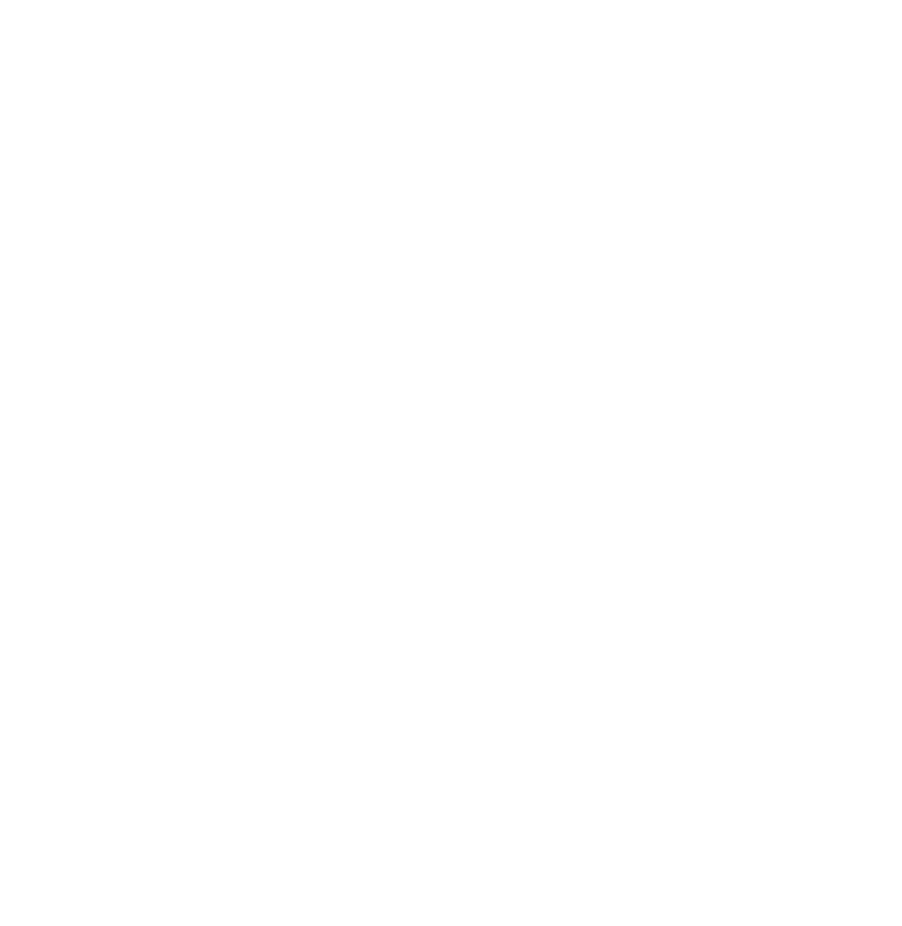
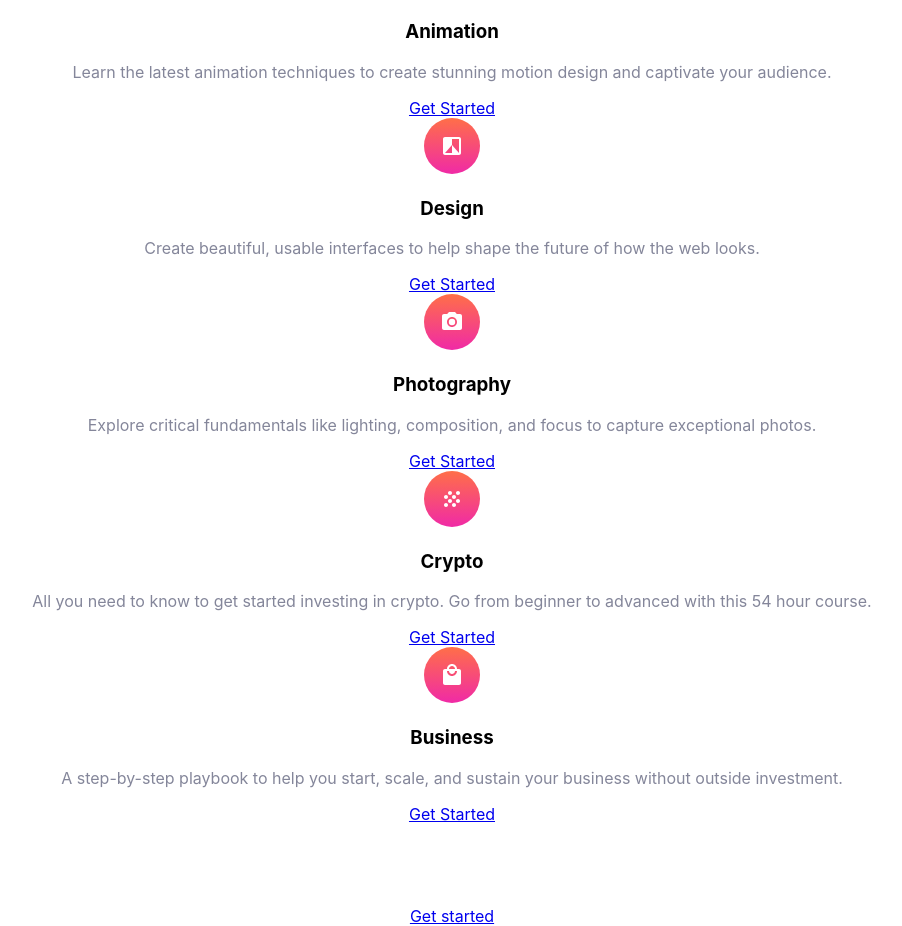
Before and after one commit to meilani/eLearningLandingPage, a React (Create React App) app: page / in a window 1280 px wide. Shown: the part 527-1453 px from the top of the page, without its empty margins (188-1090 px from the left). Before the commit the page ends 800 px from the top, so only its background shows below. Built offline with nearby package versions, Linux system fonts and the light colour scheme.

Commit message:
added card section and footer

```diff
--- a/package.json
+++ b/package.json
@@ -6,6 +6,7 @@
     "@testing-library/jest-dom": "^5.16.5",
     "@testing-library/react": "^13.4.0",
     "@testing-library/user-event": "^13.5.0",
+    "babel-plugin-transform-react-jsx-img-import": "^0.1.4",
     "react": "^18.2.0",
     "react-dom": "^18.2.0",
     "react-scripts": "5.0.1",
--- a/src/App.js
+++ b/src/App.js
@@ -1,5 +1,6 @@
 import Header from './components/Header'
 import Main from './components/Main'
+import Footer from './components/Footer'
 import './App.scss';
 
 
@@ -8,6 +9,7 @@
     <div className="App">
       <Header />
       <Main />
+      <Footer />
     </div>
   );
 }
--- /dev/null
+++ b/src/components/CardSection.js
@@ -0,0 +1,17 @@
+import Cards from "./Cards"
+import cardContent from "./card-content"
+
+const CardSection = () => {
+    return (
+        <section className="card-section">
+            <div className="card-container">
+                <div className="header-card">
+                    <h2>Check out our most popular courses!</h2>
+                </div>
+                <Cards cardContents={cardContent} />
+            </div>
+        </section>
+    )
+}
+
+export default CardSection
--- /dev/null
+++ b/src/components/Cards.js
@@ -0,0 +1,25 @@
+const Cards = ({ cardContents }) => {
+    return (
+        <>
+            {cardContents.map(content => (
+                <div
+                    className="card"
+                    key={content.id}
+                >
+                    <img
+                        src={content.image}
+                        alt=""
+                        height="56"
+                        width="56"
+                        loading="lazy"
+                    />
+                    <h3 className="card-title">{content.title}</h3>
+                    <p className="card-text">{content.text}</p>
+                    <a className="card-link" href={content.link}>Get Started</a>
+                </div>
+            ))}
+        </>
+    )
+}
+
+export default Cards
--- /dev/null
+++ b/src/components/Footer.js
@@ -0,0 +1,27 @@
+import logoLight from "../images/logo-light.svg"
+import Button from "./Button"
+
+const Footer = () => {
+    return (
+        <footer className="footer">
+            <div className="container">
+                <h1>
+                    <img
+                        src={logoLight}
+                        alt="Skilled"
+                        width="112"
+                        height="29"
+                    />
+                </h1>
+                <div className="col col-2">
+                    <Button
+                        href="#"
+                        txt="Get started"
+                    />
+                </div>
+            </div>
+        </footer>
+    )
+}
+
+export default Footer
--- a/src/components/Main.js
+++ b/src/components/Main.js
@@ -1,6 +1,12 @@
+import HeroSection from "./HeroSection"
+import CardSection from "./CardSection"
+
 const Main = () => {
     return (
-        <main></main>
+        <main>
+            <HeroSection />
+            <CardSection />
+        </main>
     )
 }
 
--- a/src/card-content.js
+++ b/src/components/card-content.js
@@ -1,32 +1,45 @@
+import iconAnimation from '../images/icon-animation.svg'
+import iconDesign from '../images/icon-design.svg'
+import iconPhotography from '../images/icon-photography.svg'
+import iconCrypto from '../images/icon-crypto.svg'
+import iconBusiness from '../images/icon-business.svg'
+
 const cardContent = [
     {
-        image: './images/icon-animation.svg',
+        id: '1',
+        image: iconAnimation,
         title: 'Animation',
         text: 'Learn the latest animation techniques to create stunning motion design and captivate your audience.',
         link: '#'
     },
     {
-        image: './images/icon-design.svg',
+        id: '2',
+        image: iconDesign,
         title: 'Design',
         text: 'Create beautiful, usable interfaces to help shape the future of how the web looks.',
         link: '#'
     },
     {
-        image: './images/icon-photography.svg',
+        id: '3',
+        image: iconPhotography,
         title: 'Photography',
         text: 'Explore critical fundamentals like lighting, composition, and focus to capture exceptional photos.',
         link: '#'
     },
     {
-        image: './images/icon-crypto.svg',
+        id: '4',
+        image: iconCrypto,
         title: 'Crypto',
         text: 'All you need to know to get started investing in crypto. Go from beginner to advanced with this 54 hour course.',
         link: '#'
     },
     {
-        image: './images/icon-business.svg',
+        id: '5',
+        image: iconBusiness,
         title: 'Business',
         text: 'A step-by-step playbook to help you start, scale, and sustain your business without outside investment.',
         link: '#'
     }
 ]
+
+export default cardContent
```
Also changed, not shown: 1 other file (tests, documents, lock files or other folders).
